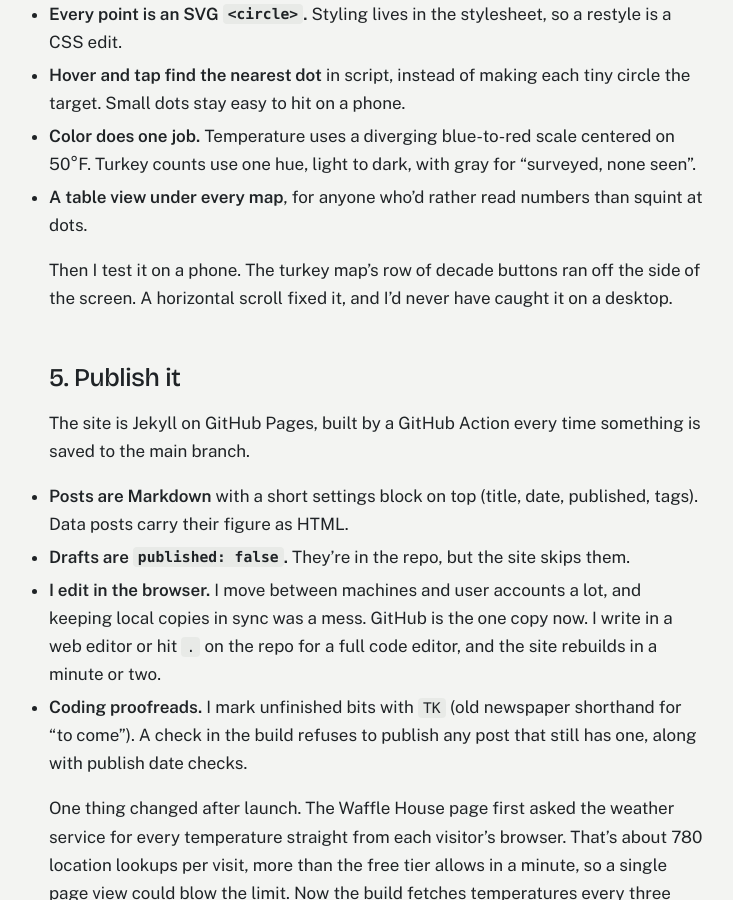
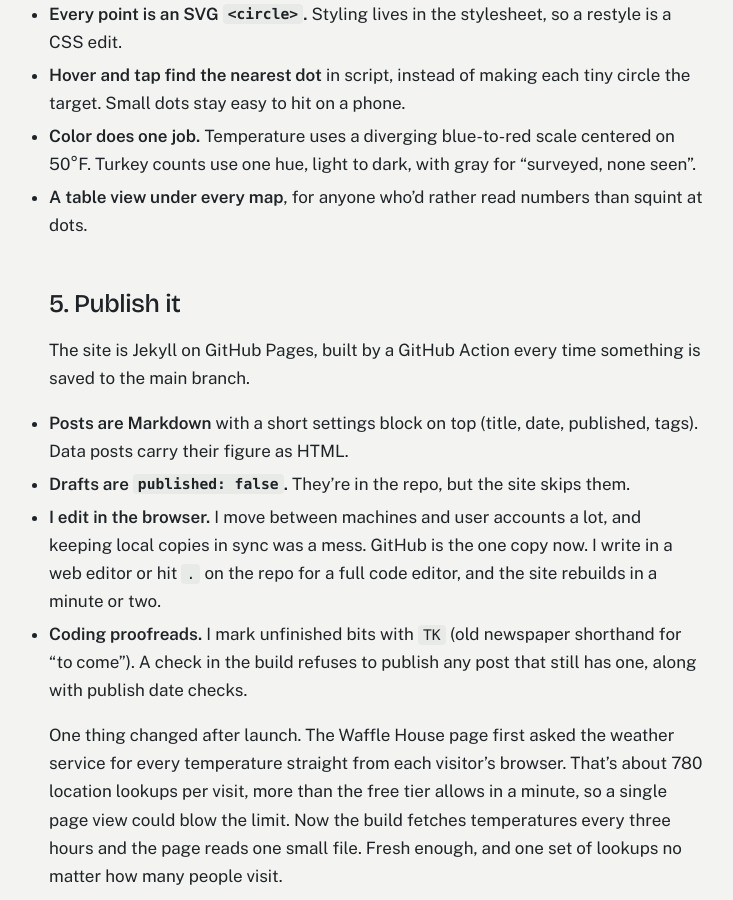
Before and after one commit to fiftyshadesofgrading/Homepage, a Jekyll site: the page built from _posts/2026-11-28-from-data-set-to-web-page.md, in a window 1280 px wide and 900 px high, scrolled down 3011 px. Shown: the whole window, without its empty margins (263-996 px from the left). Built offline with Jekyll 4.4.1, drawn with Linux system fonts in a browser that asks for light colours.

```diff
--- a/_posts/2026-11-28-from-data-set-to-web-page.md
+++ b/_posts/2026-11-28-from-data-set-to-web-page.md
@@ -57,8 +57,6 @@ I don't use a map library for these. The setup:
 - **Color does one job.** Temperature uses a diverging blue-to-red scale centered on 50°F. Turkey counts use one hue, light to dark, with gray for "surveyed, none seen".
 - **A table view under every map**, for anyone who'd rather read numbers than squint at dots.
 
-Then I test it on a phone. The turkey map's row of decade buttons ran off the side of the screen. A horizontal scroll fixed it, and I'd never have caught it on a desktop.
-
 ## 5. Publish it
 
 The site is Jekyll on GitHub Pages, built by a GitHub Action every time something is saved to the main branch.
```
